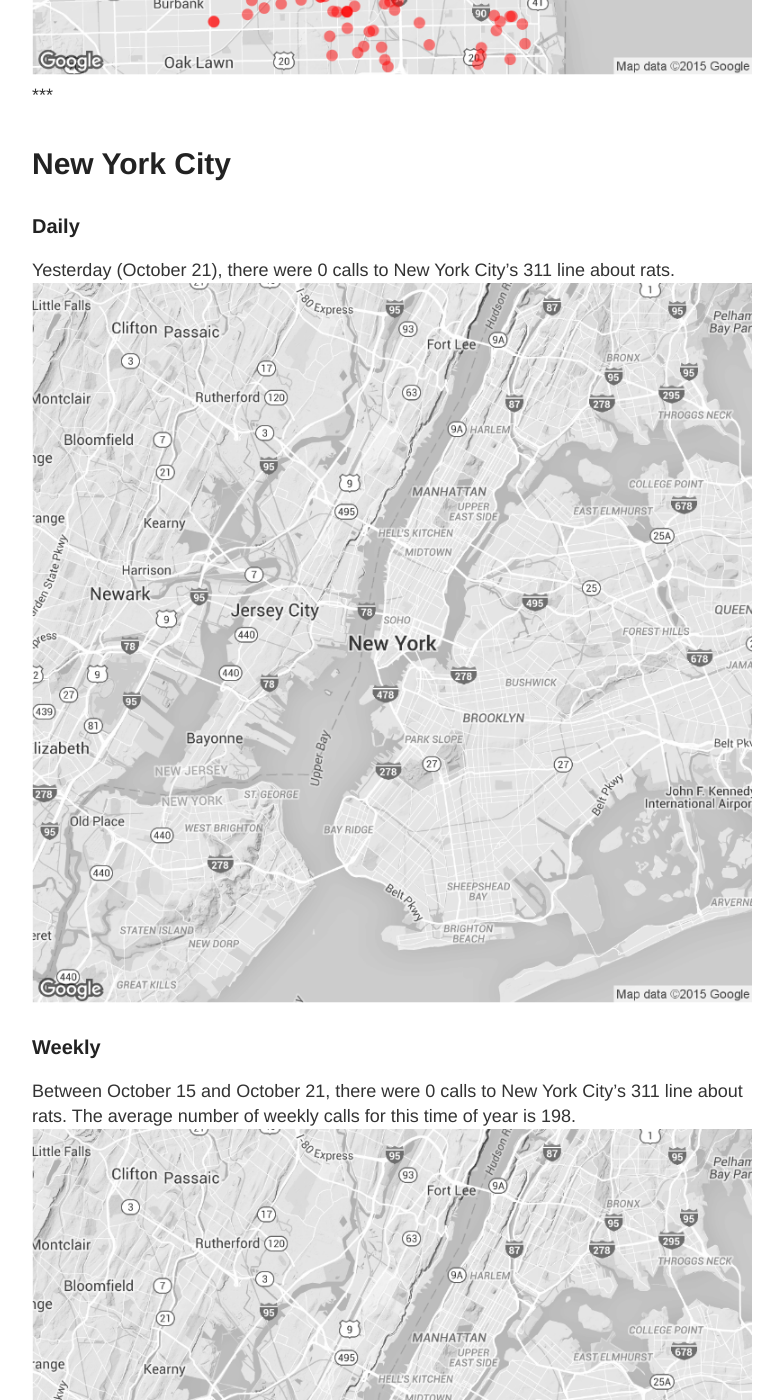
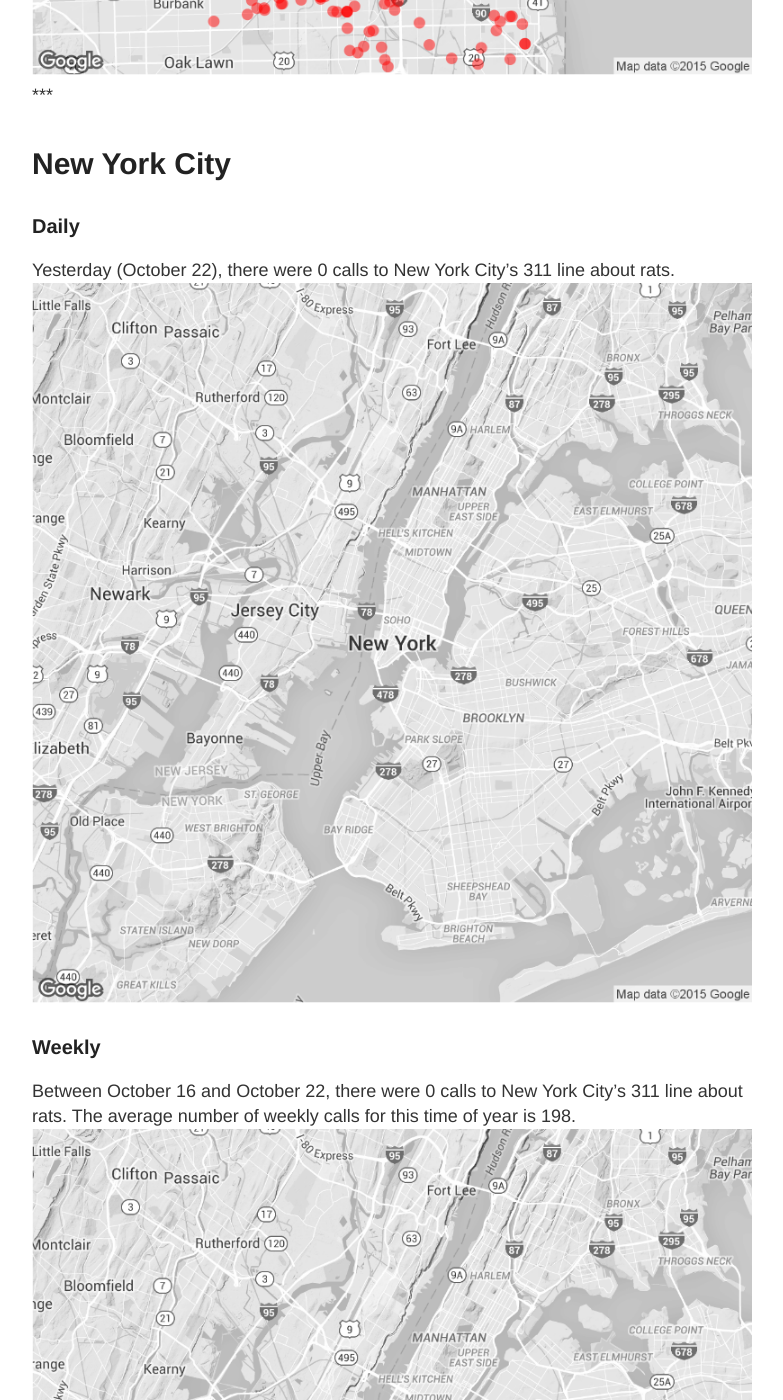
Before and after one commit to DanielHadley/ratmaps, a Jekyll site: the page built from daily.md, in a window 1280 px wide and 1400 px high, scrolled down 1986 px. Shown: the whole window, without its empty margins (248-1031 px from the left). Built offline with Jekyll 4.4.1, drawn with Linux system fonts in a browser that asks for light colours; comment, search, counter and statistics services are not loaded; some of the changed text lies outside the part shown.

Commit message:
Daily Maps

```diff
--- a/daily.md
+++ b/daily.md
@@ -15,22 +15,22 @@
 
 ### Daily
 
-Yesterday (October 21), there were 158 calls to Chicago's 311 line about rats.
+Yesterday (October 22), there were 196 calls to Chicago's 311 line about rats.
 ![Chicago rat calls to 311 weekly map]({{ site.cityimages }}/daily/Chicago_Rat_Map_Daily.png)
 
 ### Weekly
-Between October 15 and October 21, there were 820 calls to Chicago's 311 line about rats. The average number of weekly calls for this time of year is 580.
+Between October 16 and October 22, there were 863 calls to Chicago's 311 line about rats. The average number of weekly calls for this time of year is 580.
 ![Chicago rat calls to 311 weekly map]({{ site.cityimages }}/daily/Chicago_Rat_Map_Weekly.png)
 ***
 # New York City <a id="nyc"><a>
 
 ### Daily
 
-Yesterday (October 21), there were 0 calls to New York City's 311 line about rats.
+Yesterday (October 22), there were 0 calls to New York City's 311 line about rats.
 ![NYC rat calls to 311 weekly map]({{ site.cityimages }}/daily/NYC_Rat_Map_Daily.png)
 
 ### Weekly
-Between October 15 and October 21, there were 0 calls to New York City's 311 line about rats. The average number of weekly calls for this time of year is 198.
+Between October 16 and October 22, there were 0 calls to New York City's 311 line about rats. The average number of weekly calls for this time of year is 198.
 ![NYC rat calls to 311 weekly map]({{ site.cityimages }}/daily/NYC_Rat_Map_Weekly.png)
 
 Each red dot represents one call about a rat seen in that location. The dots are transparent, so multiple calls from one location will be seen as a solid dot. The usual caveats apply: more calls do not necessarily mean that there are more rats in that location than other parts of the city. A cluster of dots could indicate that one resident is unusually vocal about rodents in his or her neighborhood. Also, more densely populated neighborhoods tend to make more calls to 311.
```
Also changed, not shown: images/pages/daily/Chicago_Rat_Map_Daily.png, images/pages/daily/Chicago_Rat_Map_Weekly.png, images/pages/daily/NYC_Rat_Map_Daily.png, images/pages/daily/NYC_Rat_Map_Weekly.png.
